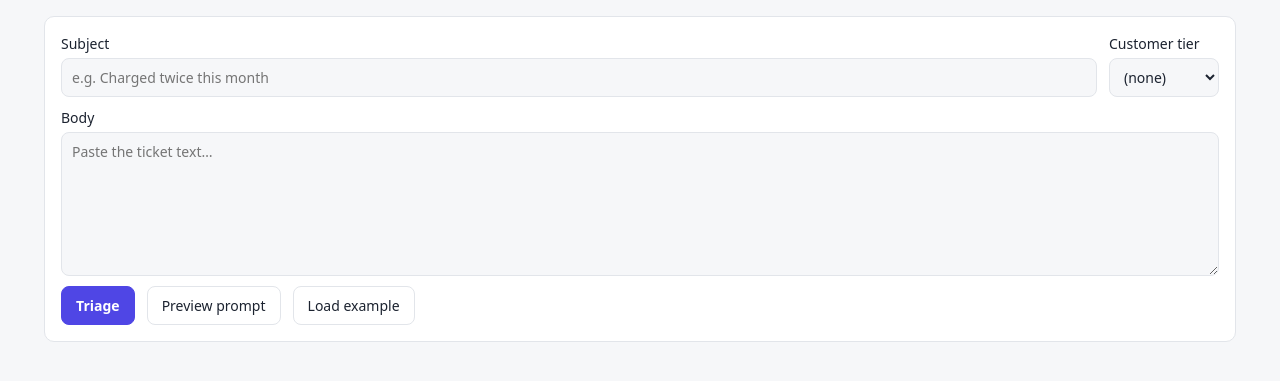
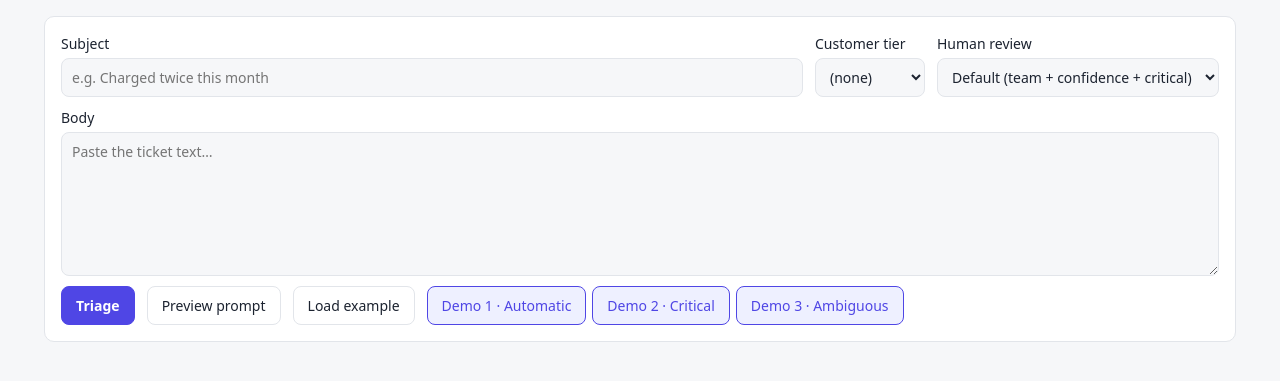
Before and after one commit to nikojim/jev, a FastAPI app: page / in a window 1280 px wide. Shown: the part 113-494 px from the top of the page. Run offline with FastAPI, Linux system fonts and the light colour scheme; data that the repository does not hold is empty; parts of the project's set-up code (start-up, migrations or seed data) failed here and were passed over.

Commit message:
agregado de explicaciones

```diff
--- a/app/config.py
+++ b/app/config.py
@@ -24,6 +24,7 @@ class Settings:
     max_skills: int
     auto_min_prob: float
     auto_min_confidence: float
+    human_review_mode: str
     max_concurrency: int
     request_timeout: float
 
@@ -54,6 +55,10 @@ def load_settings() -> Settings:
     if not jev_model:
         raise ConfigError("JEV_MODEL is not set")
 
+    review_mode = os.getenv("HUMAN_REVIEW_MODE", "default").strip().lower() or "default"
+    if review_mode not in ("default", "urgency", "team"):
+        raise ConfigError(f"HUMAN_REVIEW_MODE must be default, urgency or team, got {review_mode!r}")
+
     teams_file = _path("TEAMS_FILE", "teams.yaml")
     skills_dir = _path("SKILLS_DIR", "skills")
     severity_file = _path("SEVERITY_FILE", "severity.yaml")
@@ -71,6 +76,7 @@ def load_settings() -> Settings:
         max_skills=max(0, int(_float("MAX_SKILLS_PER_TICKET", "3"))),
         auto_min_prob=_float("AUTO_ASSIGN_MIN_PROB", "0.80"),
         auto_min_confidence=_float("AUTO_ASSIGN_MIN_CONFIDENCE", "0.80"),
+        human_review_mode=review_mode,
         max_concurrency=max(1, int(_float("MAX_CONCURRENCY", "4"))),
         request_timeout=_float("REQUEST_TIMEOUT", "60"),
     )
--- a/app/decisions.py
+++ b/app/decisions.py
@@ -119,4 +119,7 @@ def parse_decisions(response: dict) -> dict:
         "severity_score": severity_score,
         "severity_reason": severity_reason,
         "escalate_probability": p_escalate,
+        "team_confidence": team.get("confidence"),
+        "urgency_confidence": urgency.get("confidence"),
+        "severity_confidence": severity.get("confidence"),
     }
--- a/app/main.py
+++ b/app/main.py
@@ -12,7 +12,7 @@ from fastapi.templating import Jinja2Templates
 
 from app.config import ROOT, load_settings
 from app.llm import OpenRouterClient, build_payload
-from app.schemas import ComparisonResponse, Ticket
+from app.schemas import REVIEW_MODES, ComparisonResponse, Ticket
 from app.severity import configure as configure_severity
 from app.severity import load_severity, ranks as severity_ranks
 from app.skills import load_skills
@@ -95,6 +95,7 @@ async def get_models(request: Request):
         "jev_model": s.jev_model,
         "auto_min_prob": s.auto_min_prob,
         "auto_min_confidence": s.auto_min_confidence,
+        "human_review_mode": s.human_review_mode,
         "models": [
             {
                 "id": m,
@@ -108,26 +109,36 @@ async def get_models(request: Request):
     }
 
 
+def _review_mode(value: str | None) -> str | None:
+    """Optional ?review_mode= override of HUMAN_REVIEW_MODE for one request."""
+    if value is None or value == "":
+        return None
+    if value not in REVIEW_MODES:
+        raise HTTPException(400, f"review_mode must be one of {', '.join(REVIEW_MODES)}")
+    return value
+
+
 @app.post("/api/triage", response_model=ComparisonResponse)
-async def triage(ticket: Ticket, request: Request):
-    runs, skills = await request.app.state.triager.run_ticket(ticket)
+async def triage(ticket: Ticket, request: Request, review_mode: str | None = None):
+    runs, skills = await request.app.state.triager.run_ticket(ticket, review_mode=_review_mode(review_mode))
     return ComparisonResponse(ticket=ticket, skills=skills, runs=runs)
 
 
 @app.post("/api/triage/stream")
-async def triage_stream(ticket: Ticket, request: Request):
+async def triage_stream(ticket: Ticket, request: Request, review_mode: str | None = None):
     """Same as /api/triage, streamed as NDJSON for progress: a 'start' line with the models, one 'model' line
     per model as it finishes (metrics + status), then a 'result' line with the full ComparisonResponse."""
     triager = request.app.state.triager
     models = request.app.state.settings.models
     queue: asyncio.Queue = asyncio.Queue()
+    mode = _review_mode(review_mode)
 
     async def on_done(i: int, run):
         await queue.put({"type": "model", "index": i, "model": run.model, "ok": run.result is not None,
                          "error": run.error, "metrics": run.metrics.model_dump()})
 
     async def work():
-        runs, skills = await triager.run_ticket(ticket, on_done)
+        runs, skills = await triager.run_ticket(ticket, on_done, mode)
         await queue.put({"type": "result", **ComparisonResponse(ticket=ticket, skills=skills, runs=runs).model_dump()})
 
     async def stream():
@@ -209,14 +220,15 @@ def parse_csv(raw: bytes) -> list[Ticket]:
 
 
 @app.post("/api/batch")
-async def batch(request: Request, file: UploadFile = File(...)):
+async def batch(request: Request, file: UploadFile = File(...), review_mode: str | None = None):
     """Streams NDJSON: a 'start' line, one 'ticket' line per finished ticket, then a 'summary' line."""
     tickets = parse_csv(await file.read())
+    mode = _review_mode(review_mode)
     state = request.app.state
     models = state.settings.models
 
     async def run(i: int, t: Ticket):
-        runs, skills = await state.triager.run_ticket(t)
+        runs, skills = await state.triager.run_ticket(t, review_mode=mode)
         return i, runs, skills
 
     async def stream():
--- a/app/static/app.js
+++ b/app/static/app.js
@@ -27,6 +27,7 @@ async function init() {
   document.querySelectorAll(".tab").forEach((b) => b.addEventListener("click", () => switchTab(b.dataset.tab)));
   $("#ticket-form").addEventListener("submit", onTriage);
   $("#btn-example").addEventListener("click", loadExample);
+  document.querySelectorAll("button.demo").forEach((b) => b.addEventListener("click", loadDemo));
   $("#btn-preview").addEventListener("click", onPreview);
   document.addEventListener("click", (ev) => {
     const btn = ev.target.closest("[data-copy]");
@@ -45,6 +46,7 @@ async function init() {
     $("#f-tier").innerHTML = '<option value="">(none)</option>' +
       tiers.map((t) => `<option value="${esc(t.name)}" title="${esc(t.description)}">${esc(t.name)}</option>`).join("");
     CFG = models;
+    document.querySelectorAll(".review-mode").forEach((s) => (s.value = models.human_review_mode || "default"));
     const others = models.models.filter((m) => !m.is_jev).map((m) => esc(m.id) + (m.known === false ? " ⚠ not found on OpenRouter" : ""));
     $("#model-info").innerHTML = `jev = <b>${esc(models.jev_model)}</b>${others.length ? " · compared with " + others.join(", ") : ""}`;
     renderTeams(teams, skills);
@@ -67,11 +69,23 @@ function switchTab(name) {
   document.querySelectorAll(".panel").forEach((p) => (p.hidden = p.id !== `tab-${name}`));
 }
 
-function loadExample() {
-  const ex = EXAMPLES[exampleIdx++ % EXAMPLES.length];
+function fillTicket(ex) {
   $("#f-subject").value = ex.subject;
   $("#f-body").value = ex.body;
   $("#f-tier").value = ex.tier;
+}
+
+function loadExample() {
+  fillTicket(EXAMPLES[exampleIdx++ % EXAMPLES.length]);
+}
+
+// Demo buttons load the first three examples (automatic / critical / ambiguous) without running the triage.
+function loadDemo(ev) {
+  const i = Number(ev.currentTarget.dataset.demo);
+  fillTicket(EXAMPLES[i]);
+  exampleIdx = i + 1;
+  $("#single-result").innerHTML = "";
+  $("#single-status").textContent = "";
 }
 
 function renderTeams(teams, skills) {
@@ -193,7 +207,7 @@ async function onTriage(ev) {
   $("#single-result").innerHTML = "";
   let timer = null;
   try {
-    const r = await fetch("/api/triage/stream", {
+    const r = await fetch(`/api/triage/stream?review_mode=${encodeURIComponent($("#f-review").value)}`, {
       method: "POST",
       headers: { "Content-Type": "application/json" },
       body: JSON.stringify(ticketPayload()),
@@ -244,18 +258,25 @@ async function onTriage(ev) {
   }
 }
 
+// Two zones split at the auto-assign threshold: below = needs human review, at/above = automatic.
 function gauge(label, value, threshold) {
-  const lo = Math.min(0.6, threshold);
   const pos = value == null ? null : Math.max(0, Math.min(1, value));
+  const human = threshold * 100, auto = 100 - human;
   return `<div class="small"><b>${label}</b>: ${value == null ? "—" : value.toFixed(2)} <span class="muted">(auto ≥ ${threshold.toFixed(2)})</span></div>
     <div class="gauge">
-      <div class="z" style="width:${lo * 100}%;background:var(--bad-soft)"></div>
-      <div class="z" style="width:${(threshold - lo) * 100}%;background:var(--warn-soft)"></div>
-      <div class="z" style="width:${(1 - threshold) * 100}%;background:var(--ok-soft)"></div>
+      <div class="z" style="width:${human}%;background:var(--warn-soft)"></div>
+      <div class="z" style="width:${auto}%;background:var(--ok-soft)"></div>
       ${pos == null ? "" : `<div class="marker" style="left:calc(${pos * 100}% - 1px)"></div>`}
     </div>
-    <div class="gauge-labels small muted"><span>0</span><span>needs human</span><span>automatic</span><span>1</span></div>`;
+    <div class="gauge-labels small muted gauge-2">
+      <span style="width:${human}%">0 · needs human</span><span style="width:${auto}%">automatic · 1</span></div>`;
 }
+
+const REVIEW_MODE_LABEL = {
+  default: "default (team + confidence + critical urgency)",
+  team: "team only (team probability, tie, team confidence)",
+  urgency: "urgency only (critical, urgency probability, urgency confidence)",
+};
 
 function verdictHtml(run) {
   if (!run) return "";
@@ -267,7 +288,8 @@ function verdictHtml(run) {
   const title = d && d.automatic ? `AUTOMATIC ASSIGNMENT → ${esc(run.result.team)}` : "REQUIRES HUMAN INTERVENTION";
   const reasons = d && d.reasons.length ? `<ul>${d.reasons.map((x) => `<li>${esc(x)}</li>`).join("")}</ul>`
     : `<ul><li>High team probability and high confidence.</li></ul>`;
-  return `<div class="verdict ${cls}"><div class="title">${title}</div>${reasons}</div>`;
+  const modeNote = d && d.mode ? `<div class="small" style="margin-top:6px;color:var(--muted)">Human review mode: <b>${esc(REVIEW_MODE_LABEL[d.mode] || d.mode)}</b></div>` : "";
+  return `<div class="verdict ${cls}"><div class="title">${title}</div>${reasons}${modeNote}</div>`;
 }
 
 // colour by position: most severe rank = critical style, then high, medium, and low for the rest
@@ -286,7 +308,7 @@ function kpiTiles(run, thrP, thrC) {
   if (!x) return "";
   const d = run.decision || {};
   const pct = (v) => `${Math.round(v * 100)}%`;
-  const zone = (v, thr) => (v >= thr ? "ok" : v >= Math.min(0.6, thr) ? "warn" : "bad");
+  const zone = (v, thr) => (v >= thr ? "ok" : "warn"); // same two zones as the gauges: automatic / needs human
 
   const probs = Object.entries(x.team_probabilities || {}).sort((a, b) => b[1] - a[1]);
   const runnerUp = probs.find(([t]) => t !== x.team);
@@ -296,7 +318,7 @@ function kpiTiles(run, thrP, thrC) {
       + (topProb >= thrP ? `Meets the ${pct(thrP)} auto-assign threshold.` : `Below the ${pct(thrP)} auto-assign threshold.`)
       + (d.prob_source === "decision model" ? " Probabilities computed by the decision model." : " Probabilities self-reported by the model.");
 
-  const confText = (x.confidence >= thrC ? `Meets the ${pct(thrC)} auto-assign threshold. ` : `Below the ${pct(thrC)} auto-assign threshold. `)
+  let confText = (x.confidence >= thrC ? `Meets the ${pct(thrC)} auto-assign threshold. ` : `Below the ${pct(thrC)} auto-assign threshold. `)
     + (run.api === "decisions" ? "The lower of jev's confidence in the team and in the urgency." : "The model's confidence in the overall triage (team + urgency).");
 
   const urgWhy = x.urgency_reason && x.urgency_reason !== x.urgency_meaning ? ` <b>Why:</b> ${esc(x.urgency_reason)}` : "";
@@ -327,17 +349,28 @@ function kpiTiles(run, thrP, thrC) {
   const derived = run.api === "decisions"
     ? `<span class="qtype" title="Not a question: the lower of the confidences jev returned for the team and urgency choices">from choice</span>` : "";
 
-  const tile = (label, valueHtml, cls, text, tag = "") => `<div class="kpi ${cls}">
-      <div class="kpi-label">${label}${tag}</div><div class="kpi-value">${valueHtml}</div><div class="kpi-text">${text}</div></div>`;
+  // jev's own confidence for the question behind a tile (choice/score answers; noul answers have none)
+  const jevConf = (v, note = "") => (v == null ? (note ? `<div class="kpi-conf muted">${note}</div>` : "")
+    : `<div class="kpi-conf" title="Confidence jev returned for this answer"><span>jev confidence <b>${pct(v)}</b></span>
+        <div class="kpi-conf-track"><div class="kpi-conf-fill kpi-conf-${zone(v, thrC)}" style="width:${v * 100}%"></div></div></div>`);
+  const isDec = run.api === "decisions";
+  if (isDec && x.team_confidence != null && x.urgency_confidence != null) {
+    confText = `Lower of jev's confidence in the team (${pct(x.team_confidence)}) and in the urgency (${pct(x.urgency_confidence)}). `
+      + (x.confidence >= thrC ? `Meets the ${pct(thrC)} auto-assign threshold.` : `Below the ${pct(thrC)} auto-assign threshold.`);
+  }
+
+  const tile = (label, valueHtml, cls, text, tag = "", conf = "") => `<div class="kpi ${cls}">
+      <div class="kpi-label">${label}${tag}</div><div class="kpi-value">${valueHtml}</div>${conf}<div class="kpi-text">${text}</div></div>`;
 
   return `<div class="kpis">
-    ${tile("Team", esc(x.team), "kpi-team", esc(teamText), qtype("team"))}
+    ${tile("Team", esc(x.team), "kpi-team", esc(teamText), qtype("team"), jevConf(x.team_confidence))}
     ${tile("Confidence", pct(x.confidence), `kpi-${zone(x.confidence, thrC)}`, esc(confText), derived)}
-    ${tile("Urgency", esc(x.urgency.toUpperCase()), `kpi-u-${esc(x.urgency)}`, urgText, qtype("urgency"))}
+    ${tile("Urgency", esc(x.urgency.toUpperCase()), `kpi-u-${esc(x.urgency)}`, urgText, qtype("urgency"), jevConf(x.urgency_confidence))}
     ${tile("Severity", x.severity_score == null ? "—" : `${esc(x.severity_level)} <span class="kpi-sub">${x.severity_score}/100</span>`,
-      x.severity_score == null ? "" : `kpi-sev-${sevIdx(x.severity_level)}`, sevText, qtype("severity"))}
+      x.severity_score == null ? "" : `kpi-sev-${sevIdx(x.severity_level)}`, sevText, qtype("severity"), jevConf(x.severity_confidence))}
     ${tile("Escalate", `${x.escalate ? "YES" : "NO"}${pEsc != null ? ` <span class="kpi-sub">${pct(pEsc)}</span>` : ""}`,
-      x.escalate ? "kpi-bad" : "kpi-ok", esc(escText), qtype("escalate"))}
+      x.escalate ? "kpi-bad" : "kpi-ok", esc(escText), qtype("escalate"),
+      jevConf(null, isDec ? "noul answers have no confidence: the % is P(yes)" : ""))}
   </div>`;
 }
 
@@ -516,7 +549,7 @@ async function runBatch(blob, name) {
   try {
     const fd = new FormData();
     fd.append("file", blob, name);
-    const r = await fetch("/api/batch", { method: "POST", body: fd });
+    const r = await fetch(`/api/batch?review_mode=${encodeURIComponent($("#f-review-batch").value)}`, { method: "POST", body: fd });
     if (!r.ok) throw new Error(`${r.status} ${await r.text()}`);
     const reader = r.body.getReader();
     const dec = new TextDecoder();
@@ -640,11 +673,15 @@ function renderBatch(state) {
 
   $("#batch-result").innerHTML = `
     <div class="card"><h2>Summary · ${state.total} tickets</h2>
-      <div class="table-wrap"><table><thead><tr><th>Model</th><th class="num">Avg latency</th><th class="num">p95 latency</th>
-        <th class="num">Avg TTFT</th><th class="num">p95 TTFT</th><th class="num">Tokens</th><th class="num">Total cost</th>
+      <div class="table-wrap"><table><thead><tr><th>Model</th>
+        <th class="num help" title="Average time per request, from sending it to receiving the full answer.">Avg latency</th>
+        <th class="num help" title="95% of requests finished within this time; only the slowest 5% took longer. Shows the worst case users actually hit, which the average hides.">p95 latency</th>
+        <th class="num help" title="Average time until the model starts answering (time to first token). Not available for jev: the Decisions API doesn't stream.">Avg TTFT</th>
+        <th class="num help" title="95% of requests started answering within this time; only the slowest 5% took longer.">p95 TTFT</th><th class="num">Tokens</th><th class="num">Total cost</th>
         <th class="num">Cost / 1k</th><th class="num">Auto</th><th class="num">Errors</th><th class="num">Agree w/ jev (team / urg.)</th><th class="num">Avg severity</th><th class="num">|Δ| severity vs jev</th>${accHead}${urgHead}${sevHead}</tr></thead>
         <tbody>${rows}</tbody></table></div>
-      <p class="small muted">★ = best in column. "Acc. when auto" = team accuracy on the tickets the model would have auto-assigned; this is the number to watch when tuning the thresholds.</p>
+      <p class="small muted">★ = best in column. <b>p95</b> = 95% of tickets were at least this fast; the slowest 5% took longer.
+        A p95 far above the average means the model is occasionally very slow. "Acc. when auto" = team accuracy on the tickets the model would have auto-assigned; this is the number to watch when tuning the thresholds.</p>
     </div>
     <div class="charts">${charts}</div>
     ${confusion}
--- a/app/static/style.css
+++ b/app/static/style.css
@@ -151,6 +151,8 @@ details.req { border-top: 1px solid var(--border); padding: 6px 0; }
 .mprog-bar.fail { background: var(--bad); }
 @keyframes mprog-slide { 0% { transform: translateX(-100%); } 100% { transform: translateX(250%); } }
 @media (prefers-reduced-motion: reduce) { .mprog-bar.running { animation: none; width: 100%; opacity: .5; } }
+label.inline { display: flex; flex-direction: row; align-items: center; gap: 6px; margin: 0; font-weight: 500; }
+label.inline select { width: auto; }
 .team-item { padding: 8px 0; border-bottom: 1px solid var(--border); }
 .team-item:last-child { border-bottom: none; }
 
@@ -196,3 +198,18 @@ details.req { border-top: 1px solid var(--border); padding: 6px 0; }
 .qtype-choice { color: var(--accent); border-color: var(--accent); }
 .qtype-score { color: var(--warn); border-color: var(--warn); }
 .qtype-noul { color: var(--ok); border-color: var(--ok); }
+/* jev's per-answer confidence inside each tile */
+.kpi-conf { font-size: 13px; margin: -2px 0 8px; }
+.kpi-conf span { display: block; margin-bottom: 3px; }
+.kpi-conf-track { height: 6px; background: var(--surface); border: 1px solid var(--border); border-radius: 3px; overflow: hidden; }
+.kpi-conf-fill { height: 100%; }
+.kpi-conf-ok { background: var(--ok); } .kpi-conf-warn { background: var(--warn); } .kpi-conf-bad { background: var(--bad); }
+/* two-zone gauge labels (needs human | automatic), aligned with the threshold */
+.gauge-2 { justify-content: flex-start; }
+.gauge-2 span { white-space: nowrap; overflow: hidden; text-overflow: ellipsis; }
+.gauge-2 span:last-child { text-align: right; }
+/* demo presets next to "Load example" */
+.demo-buttons { display: inline-flex; flex-wrap: wrap; gap: 6px; }
+button.demo { border-color: var(--accent); color: var(--accent); background: var(--accent-soft); }
+
+th.help { cursor: help; text-decoration: underline dotted; text-underline-offset: 3px; }
--- a/app/templates/index.html
+++ b/app/templates/index.html
@@ -32,6 +32,13 @@
             <option>free</option><option>pro</option><option>enterprise</option><!-- replaced by tiers.yaml at load -->
           </select>
         </label>
+        <label title="What sends a ticket to human review">Human review
+          <select id="f-review" class="review-mode">
+            <option value="default">Default (team + confidence + critical)</option>
+            <option value="team">Team only</option>
+            <option value="urgency">Urgency only</option>
+          </select>
+        </label>
       </div>
       <label>Body
         <textarea id="f-body" rows="6" required placeholder="Paste the ticket text…"></textarea>
@@ -40,6 +47,11 @@
         <button type="submit" class="primary" id="btn-triage">Triage</button>
         <button type="button" id="btn-preview">Preview prompt</button>
         <button type="button" id="btn-example">Load example</button>
+        <span class="demo-buttons">
+          <button type="button" class="demo" data-demo="0" title="Clear billing ticket: high probability and confidence">Demo 1 · Automatic</button>
+          <button type="button" class="demo" data-demo="1" title="Production outage: critical urgency, SEV-1, escalate. Try Human review = Team only">Demo 2 · Critical</button>
+          <button type="button" class="demo" data-demo="2" title="Vague ticket mixing account and billing: low confidence">Demo 3 · Ambiguous</button>
+        </span>
         <span id="single-status" class="muted small"></span>
       </div>
     </form>
@@ -53,6 +65,13 @@
         <code>expected_team</code>, <code>expected_urgency</code> (optional; the labels enable accuracy metrics).</p>
       <div class="row actions">
         <input type="file" id="f-csv" accept=".csv,text/csv">
+        <label class="inline" title="What sends a ticket to human review">Human review
+          <select id="f-review-batch" class="review-mode">
+            <option value="default">Default (team + confidence + critical)</option>
+            <option value="team">Team only</option>
+            <option value="urgency">Urgency only</option>
+          </select>
+        </label>
         <button class="primary" id="btn-batch">Run batch</button>
         <button id="btn-sample">Run sample CSV</button>
         <button id="btn-download" disabled>Download results</button>
```
Also changed, not shown: app/schemas.py (+10 -0 lines), app/triage.py (+48 -16 lines), samples/tickets_small.csv (added, +24 -0 lines), tests/test_core.py (+54 -1 lines), README.md, 1 other file.
